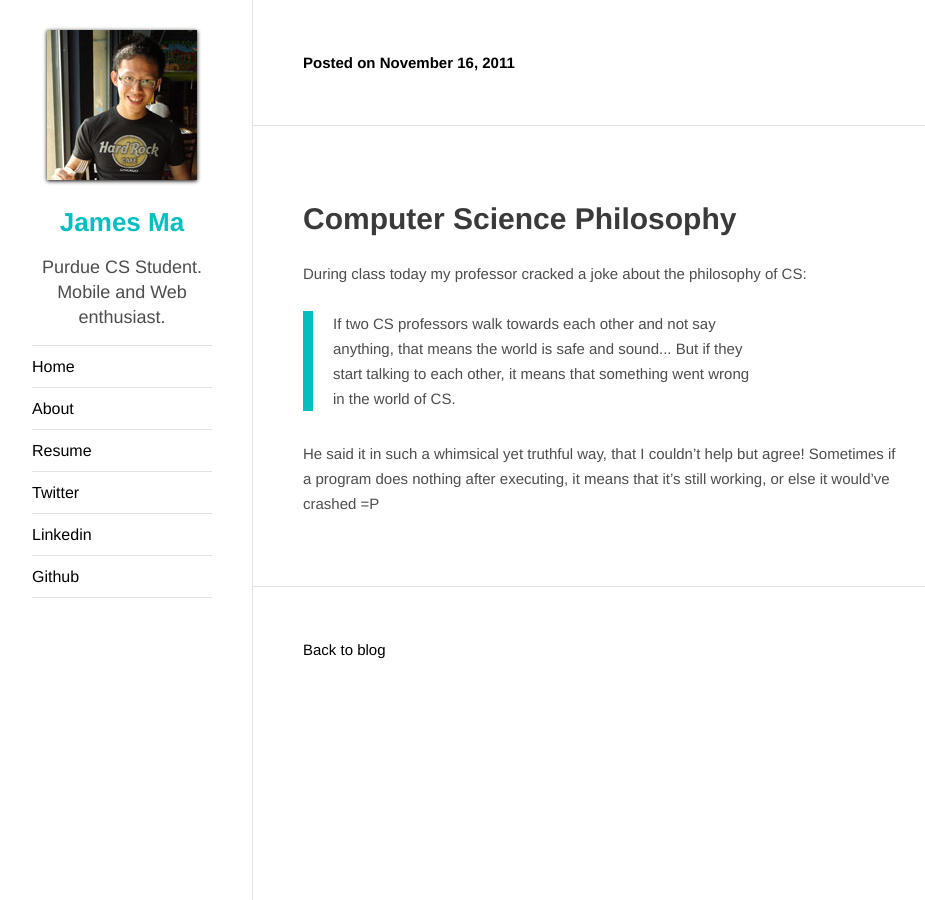
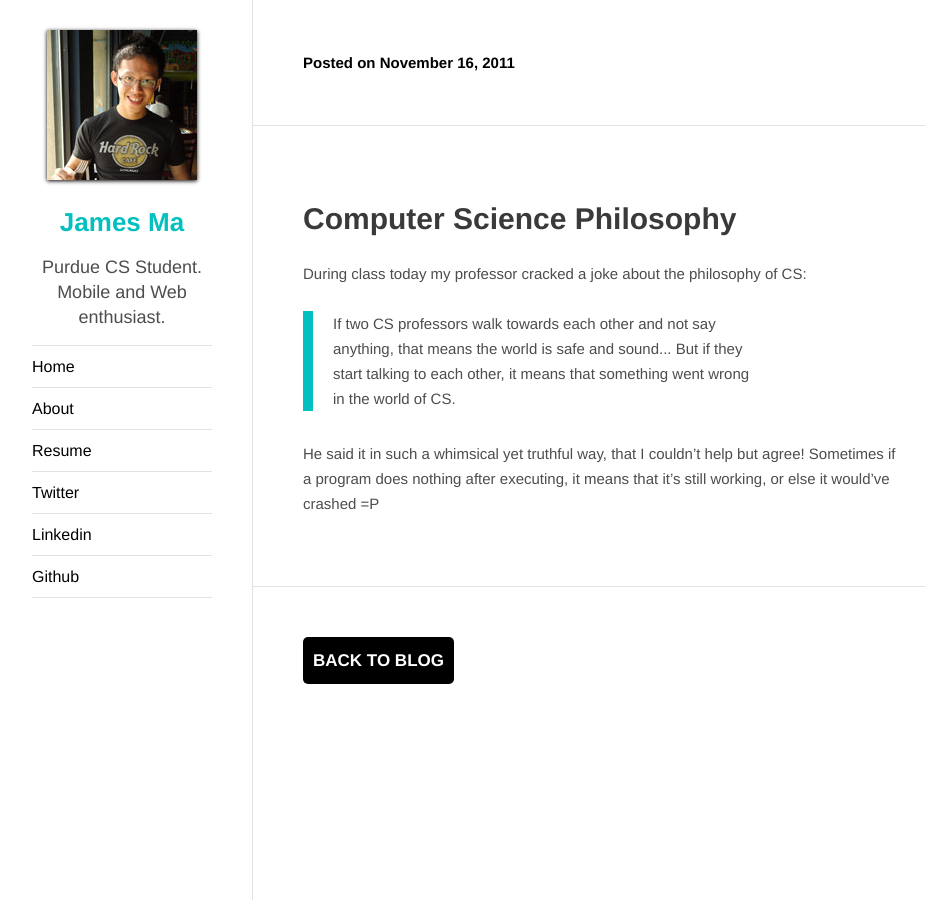
Before and after one commit to jamesma/jamesma.github.io, a Jekyll site: the page built from _posts/2011-11-16-computer-science-philosophy.md, in a window 1280 px wide. Shown: the whole page, without its empty margins (8-933 px from the left). Built offline with Jekyll 4.4.1, drawn with Linux system fonts in a browser that asks for light colours; Markdown is read by kramdown in place of the engine named in the settings.

Commit message:
Finalizing footer buttons. For sure!

```diff
--- a/_layouts/post.html
+++ b/_layouts/post.html
@@ -11,6 +11,6 @@ layout: base
 		{{ content }}
 	</article>
 	<footer>
-		<a class="continue" href="/">Back to blog</a>
+		<a class="page_button" href="/">Back to blog</a>
 	</footer>
 </section>
```
